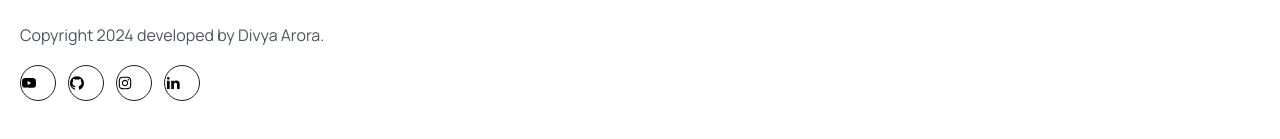
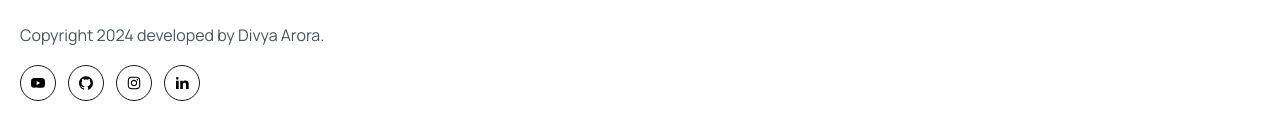
Before and after one commit to aroraadivya/Mern-Stack-Medicare, a React (Vite) app in the folder frontend/: page / in a window 1280 px wide. Shown: the part 6253-6392 px from the top of the page. Built offline with nearby package versions, Linux system fonts and the light colour scheme.

Commit message:
Update Footer component: enhanced Link component with 'justify-center' class for improved alignment and hover effect

```diff
--- a/frontend/src/components/Footer/Footer.jsx
+++ b/frontend/src/components/Footer/Footer.jsx
@@ -83,7 +83,7 @@ const Footer = () => {
                     <p className='text-[16px] leading-7 font-[400] text-textColor mt-4'>Copyright {year} developed by Divya Arora.</p>
 
                     <div className='flex items-center gap-3 mt-4'>
-                        {socialLinks.map((link, index)=> (<Link to={link.path} key={index} className='w-9 h-9 border border-solid border-[#181A1E] rounded-full flex items-center'>
+                        {socialLinks.map((link, index)=> (<Link to={link.path} key={index} className='w-9 h-9 border border-solid border-[#181A1E] rounded-full flex items-center justify-center hover:bg-primaryColor hover:bo'>
                         {link.icon}</Link>))}
                     </div>
                 </div>
```
